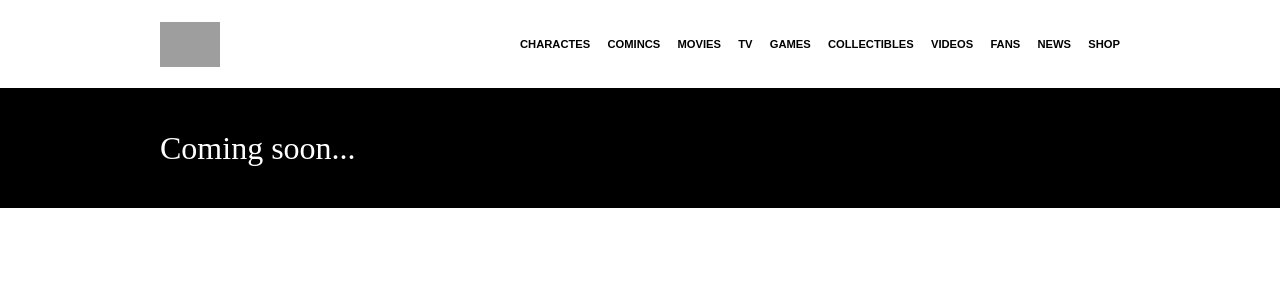
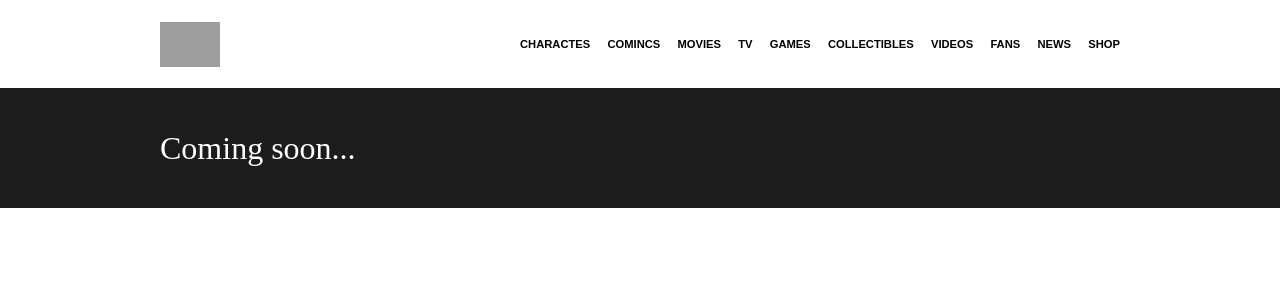
Before and after one commit to GianlucaGiardella/vite-comics, a Vue app: page / in a window 1280 px wide. Shown: the top 300 px of the page. Built offline with nearby package versions, Linux system fonts and the light colour scheme; grey boxes are pictures that could not be loaded.

Commit message:
add container-bg / fix: bg color

```diff
--- a/src/components/AppBody.vue
+++ b/src/components/AppBody.vue
@@ -2,13 +2,17 @@
 
 <template>
     <main>
-        <div class="container">Coming soon...</div>
+        <div class="container-bg">
+            <div class="container">
+                Coming soon...
+            </div>
+        </div>
     </main>
 </template>
 
 <style lang="scss" scoped>
-main {
-    background-color: black;
+.container-bg {
+    background-color: #1C1C1C;
 }
 
 .container {
```
